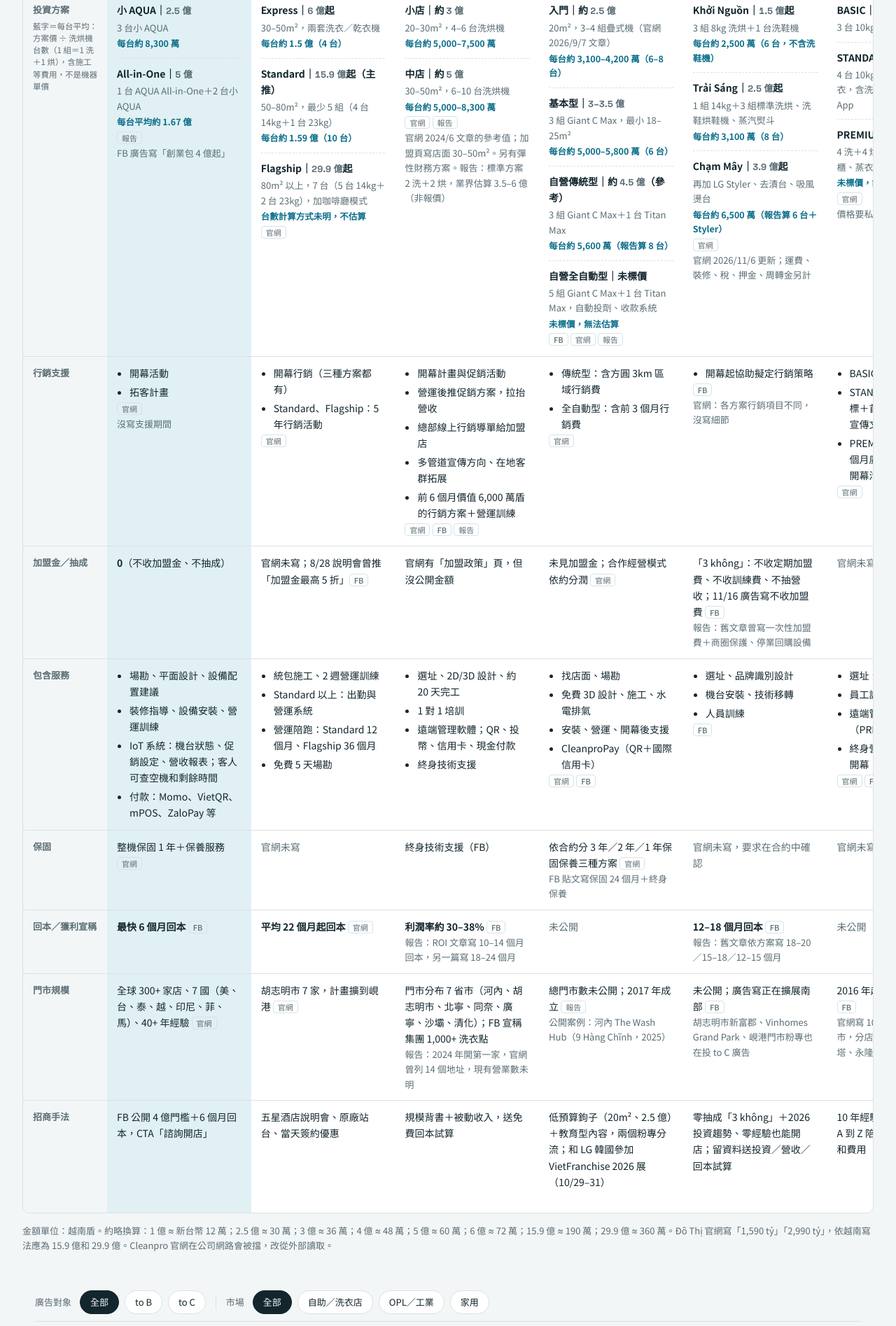
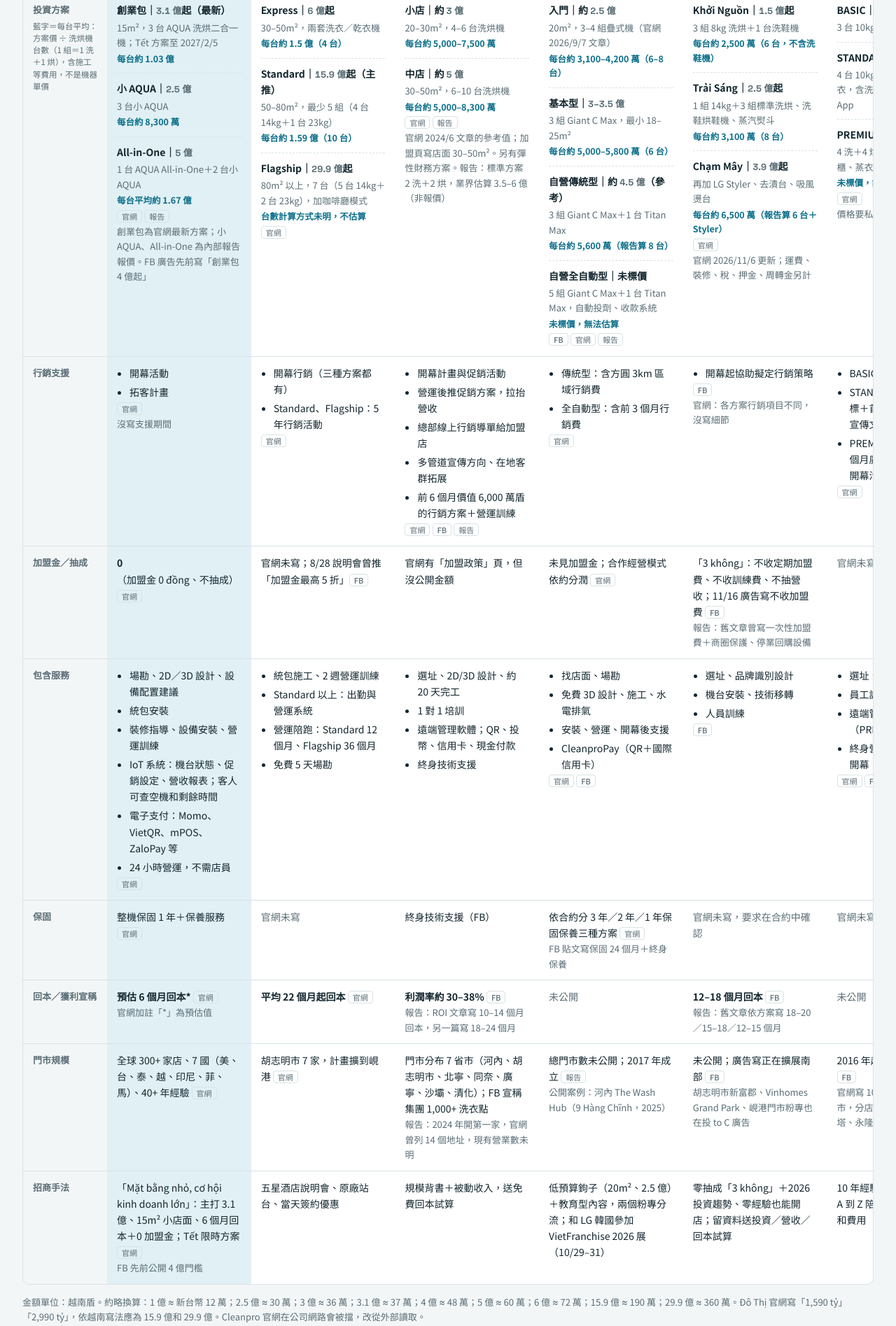
Before and after one commit to abbyupyoung-cloud/sesa-vn-competitors, a plain HTML site: page index.html in a window 1280 px wide. Shown: the part 849-2744 px from the top of the page at 70% size. Drawn offline with Linux system fonts and the light colour scheme.

Commit message:
SESA 更新為官網最新創業包 3.1 億
Co-Authored-By: Claude Opus 5.5 <noreply@anthropic.com>

```diff
--- a/index.html
+++ b/index.html
@@ -165,7 +165,7 @@ footer ul{margin:0;padding-left:18px}
           <td>OMP Alliance 推出的可移動貨櫃自助洗衣站，約 15m²，24 小時無人營運 <span class="src">考察</span><p class="note">未見加盟方案</p></td>
         </tr>
         <tr><th>機器品牌</th>
-          <td class="us">AQUA（日本），半商用 <span class="src">官網</span><p class="note">越南門市配置：3 台 17kg＋1 台 27kg 洗烘二合一機</p></td>
+          <td class="us">AQUA（日本），半商用 <span class="src">官網</span><p class="note">最新創業包：3 台 AQUA 洗烘二合一機。官網門市配置另有 3 台 17kg＋1 台 27kg</p></td>
           <td>Speed Queen（ALS）<span class="src">官網</span></td>
           <td>Spinz（馬來西亞）<span class="src">官網</span><p class="note">官網 2024/6 文章介紹：10–100kg 商用洗烘機＋IoT 管理系統。母公司 Asiatech 2026/7 起也成為 Samsung 商用洗衣代理</p></td>
           <td>LG Giant C Max（13／10.2kg）、Titan Max（17／14kg）<span class="src">官網</span><p class="note">官網另有 Dexter（美國）機台案例</p></td>
@@ -174,7 +174,7 @@ footer ul{margin:0;padding-left:18px}
           <td>考察報告沒寫明；列在三星項下 <span class="pill guess">推測</span> <span class="src">考察</span></td>
         </tr>
         <tr><th>投資方案<small>藍字＝每台平均：方案價 ÷ 洗烘機台數（1 組＝1 洗＋1 烘），含施工等費用，不是機器單價</small></th>
-          <td class="us"><div class="tier"><b>小 AQUA｜<span class="num">2.5 億</span></b><span>3 台小 AQUA</span><span class="per">每台約 8,300 萬</span></div><div class="tier"><b>All-in-One｜<span class="num">5 億</span></b><span>1 台 AQUA All-in-One＋2 台小 AQUA</span><span class="per">每台平均約 1.67 億</span></div><span class="src">報告</span><p class="note">FB 廣告寫「創業包 4 億起」</p></td>
+          <td class="us"><div class="tier"><b>創業包｜<span class="num">3.1 億</span>起（最新）</b><span>15m²，3 台 AQUA 洗烘二合一機；Tết 方案至 2027/2/5</span><span class="per">每台約 1.03 億</span></div><div class="tier"><b>小 AQUA｜<span class="num">2.5 億</span></b><span>3 台小 AQUA</span><span class="per">每台約 8,300 萬</span></div><div class="tier"><b>All-in-One｜<span class="num">5 億</span></b><span>1 台 AQUA All-in-One＋2 台小 AQUA</span><span class="per">每台平均約 1.67 億</span></div><span class="src">官網</span> <span class="src">報告</span><p class="note">創業包為官網最新方案；小 AQUA、All-in-One 為內部報告報價。FB 廣告先前寫「創業包 4 億起」</p></td>
           <td>
             <div class="tier"><b>Express｜<span class="num">6 億</span>起</b><span>30–50m²，兩套洗衣／乾衣機</span><span class="per">每台約 1.5 億（4 台）</span></div>
             <div class="tier"><b>Standard｜<span class="num">15.9 億</span>起（主推）</b><span>50–80m²，最少 5 組（4 台 14kg＋1 台 23kg）</span><span class="per">每台約 1.59 億（10 台）</span></div>
@@ -212,7 +212,7 @@ footer ul{margin:0;padding-left:18px}
           <td class="na">未公開</td>
         </tr>
         <tr><th>加盟金／抽成</th>
-          <td class="us"><b>0</b>（不收加盟金、不抽成）</td>
+          <td class="us"><b>0</b>（加盟金 0 đồng、不抽成）<span class="src">官網</span></td>
           <td>官網未寫；8/28 說明會曾推「加盟金最高 5 折」<span class="src">FB</span></td>
           <td>官網有「加盟政策」頁，但沒公開金額</td>
           <td>未見加盟金；合作經營模式依約分潤 <span class="src">官網</span></td>
@@ -221,7 +221,7 @@ footer ul{margin:0;padding-left:18px}
           <td class="na">未公開</td>
         </tr>
         <tr><th>包含服務</th>
-          <td class="us"><ul><li>場勘、平面設計、設備配置建議</li><li>裝修指導、設備安裝、營運訓練</li><li>IoT 系統：機台狀態、促銷設定、營收報表；客人可查空機和剩餘時間</li><li>付款：Momo、VietQR、mPOS、ZaloPay 等</li></ul></td>
+          <td class="us"><ul><li>場勘、2D／3D 設計、設備配置建議</li><li>統包安裝</li><li>裝修指導、設備安裝、營運訓練</li><li>IoT 系統：機台狀態、促銷設定、營收報表；客人可查空機和剩餘時間</li><li>電子支付：Momo、VietQR、mPOS、ZaloPay 等</li><li>24 小時營運，不需店員</li></ul><span class="src">官網</span></td>
           <td><ul><li>統包施工、2 週營運訓練</li><li>Standard 以上：出勤與營運系統</li><li>營運陪跑：Standard 12 個月、Flagship 36 個月</li><li>免費 5 天場勘</li></ul></td>
           <td><ul><li>選址、2D/3D 設計、約 20 天完工</li><li>1 對 1 培訓</li><li>遠端管理軟體；QR、投幣、信用卡、現金付款</li><li>終身技術支援</li></ul></td>
           <td><ul><li>找店面、場勘</li><li>免費 3D 設計、施工、水電排氣</li><li>安裝、營運、開幕後支援</li><li>CleanproPay（QR＋國際信用卡）</li></ul><span class="src">官網</span> <span class="src">FB</span></td>
@@ -239,7 +239,7 @@ footer ul{margin:0;padding-left:18px}
           <td class="na">未公開</td>
         </tr>
         <tr><th>回本／獲利宣稱</th>
-          <td class="us"><b>最快 6 個月回本</b> <span class="src">FB</span></td>
+          <td class="us"><b>預估 6 個月回本*</b> <span class="src">官網</span><p class="note">官網加註「*」為預估值</p></td>
           <td><b>平均 22 個月起回本</b> <span class="src">官網</span></td>
           <td><b>利潤率約 30–38%</b> <span class="src">FB</span><p class="note">報告：ROI 文章寫 10–14 個月回本，另一篇寫 18–24 個月</p></td>
           <td class="na">未公開</td>
@@ -257,7 +257,7 @@ footer ul{margin:0;padding-left:18px}
           <td>公開確認 1 個試點：Central Mall Satra Võ Văn Kiệt（商場和公寓大樓下方）<span class="src">考察</span><p class="note">目標擴展到主要城市，營運據點數未確認</p></td>
         </tr>
         <tr><th>招商手法</th>
-          <td class="us">FB 公開 4 億門檻＋6 個月回本，CTA「諮詢開店」</td>
+          <td class="us">「Mặt bằng nhỏ, cơ hội kinh doanh lớn」：主打 3.1 億、15m² 小店面、6 個月回本＋0 加盟金；Tết 限時方案 <span class="src">官網</span><p class="note">FB 先前公開 4 億門檻</p></td>
           <td>五星酒店說明會、原廠站台、當天簽約優惠</td>
           <td>規模背書＋被動收入，送免費回本試算</td>
           <td>低預算鉤子（20m²、2.5 億）＋教育型內容，兩個粉專分流；和 LG 韓國參加 VietFranchise 2026 展（10/29–31）</td>
@@ -268,7 +268,7 @@ footer ul{margin:0;padding-left:18px}
       </tbody>
     </table>
   </div>
-  <p class="note">金額單位：越南盾。約略換算：1 億 ≈ 新台幣 12 萬；2.5 億 ≈ 30 萬；3 億 ≈ 36 萬；4 億 ≈ 48 萬；5 億 ≈ 60 萬；6 億 ≈ 72 萬；15.9 億 ≈ 190 萬；29.9 億 ≈ 360 萬。Đô Thị 官網寫「1,590 tỷ」「2,990 tỷ」，依越南寫法應為 15.9 億和 29.9 億。Cleanpro 官網在公司網路會被擋，改從外部讀取。</p>
+  <p class="note">金額單位：越南盾。約略換算：1 億 ≈ 新台幣 12 萬；2.5 億 ≈ 30 萬；3 億 ≈ 36 萬；3.1 億 ≈ 37 萬；4 億 ≈ 48 萬；5 億 ≈ 60 萬；6 億 ≈ 72 萬；15.9 億 ≈ 190 萬；29.9 億 ≈ 360 萬。Đô Thị 官網寫「1,590 tỷ」「2,990 tỷ」，依越南寫法應為 15.9 億和 29.9 億。Cleanpro 官網在公司網路會被擋，改從外部讀取。</p>
 </section>
 
 <nav class="filters" aria-label="篩選總表">
@@ -299,7 +299,7 @@ footer ul{margin:0;padding-left:18px}
   <div class="camps">
     <div class="camp" style="background:var(--accent-soft);border-color:transparent"><span class="brand" style="color:var(--accent)">AQUA（我們）</span>
       <div class="chain"><span>開店方案：<b>SESA Coin Laundry（CleanChain／Takurox 上洋）</b></span><span>機器：<b>AQUA（日本）半商用</b></span></div>
-      <p>小 AQUA 2.5 億、All-in-One 5 億越南盾兩種方案（FB 廣告寫 4 億起、最快 6 個月回本）；整機保固 1 年。全球 300+ 家店、7 國。</p></div>
+      <p>最新創業包 3.1 億越南盾起（15m²、3 台 AQUA 洗烘二合一、預估 6 個月回本、0 加盟金）；內部報價另有小 AQUA 2.5 億、All-in-One 5 億；整機保固 1 年。全球 300+ 家店、7 國。</p></div>
     <div class="camp"><span class="brand">LG</span>
       <div class="chain"><span>通路：<b>Cleanpro 越南（自稱 LG Commercial 獨家代理）</b></span><span>店家：<b>Trạm Giặt、Mon Na Care</b> <span class="pill guess">推測</span></span></div>
       <p>三種合作：合作經營分潤、自營、投資代營運；未見加盟金。同時打既有業者換機和新手投資人。</p></div>
@@ -384,7 +384,7 @@ footer ul{margin:0;padding-left:18px}
 const G='<span class="pill guess">推測</span>';
 const data=[
  {name:"SESA Coin Laundry",sub:"我們｜越南SESA",type:"開店統包",seg:"self",aud:["tob"],rel:0,relTxt:"自家",
-  brand:"AQUA 半商用洗烘二合一（17kg、27kg）",planShort:"小 AQUA 2.5 億／All-in-One 5 億越南盾；FB 宣稱最快 6 個月回本",card:false},
+  brand:"AQUA 半商用洗烘二合一（17kg、27kg）",planShort:"創業包 3.1 億越南盾起（15m²、3 台）；內部報價小 AQUA 2.5 億／All-in-One 5 億；官網預估 6 個月回本",card:false},
  {name:"Cleanpro 越南",sub:"LG Commercial 代理｜粉專：LG Cleanpro VietNam、Cleanpro Express Vietnam",type:"設備代理＋加盟／代營運",seg:"self",aud:["tob"],rel:3,relTxt:"最直接",
   brand:"LG Giant C Max、Titan Max",planShort:"合作經營分潤／自營／投資代營運，未見加盟金；約 2.5 億越南盾起",card:false},
  {name:"Đô Thị Laundry",sub:"Spinning International（Speed Queen／ALS）",type:"加盟品牌",seg:"self",aud:["tob"],rel:3,relTxt:"直接",
```
